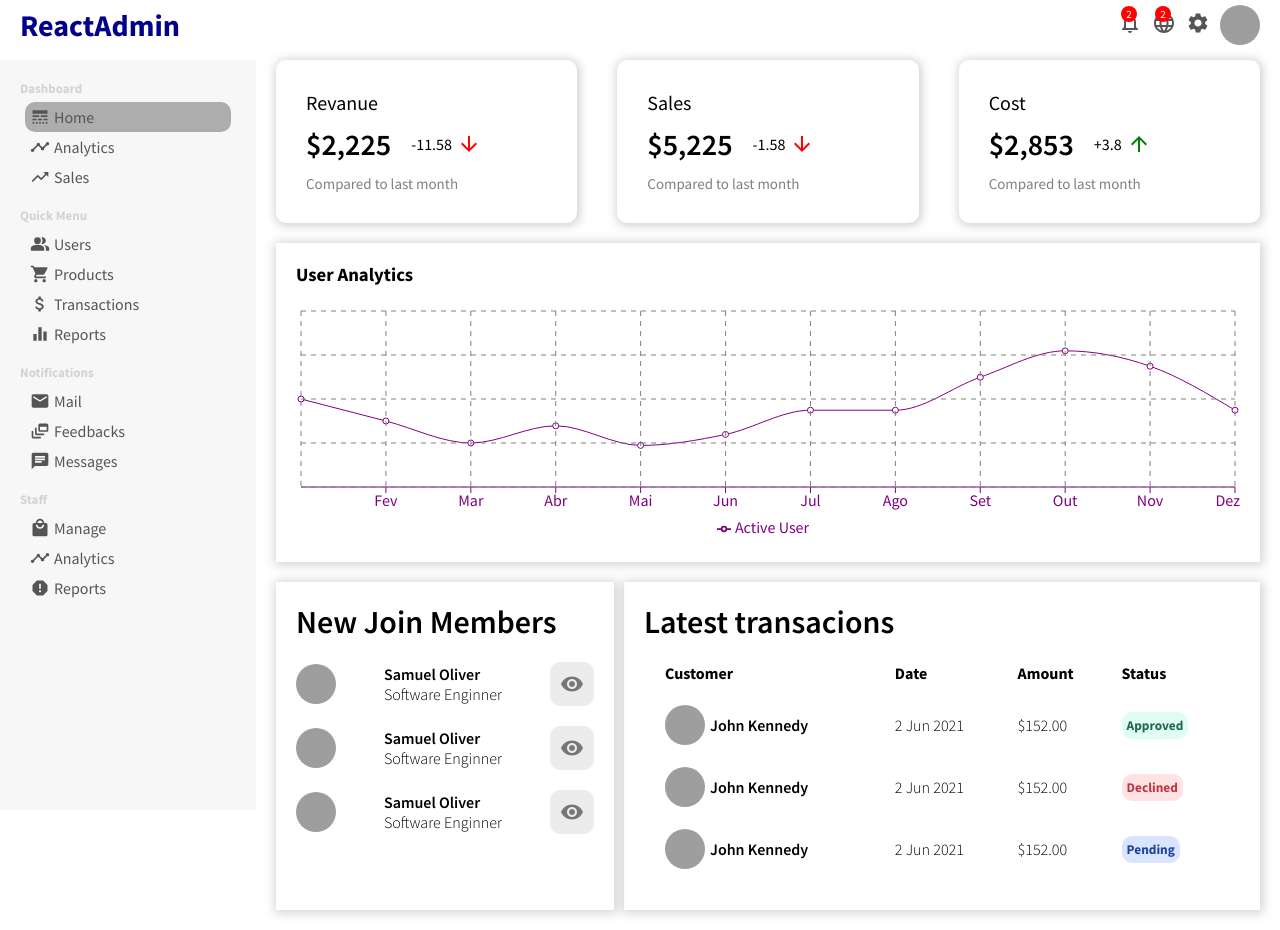
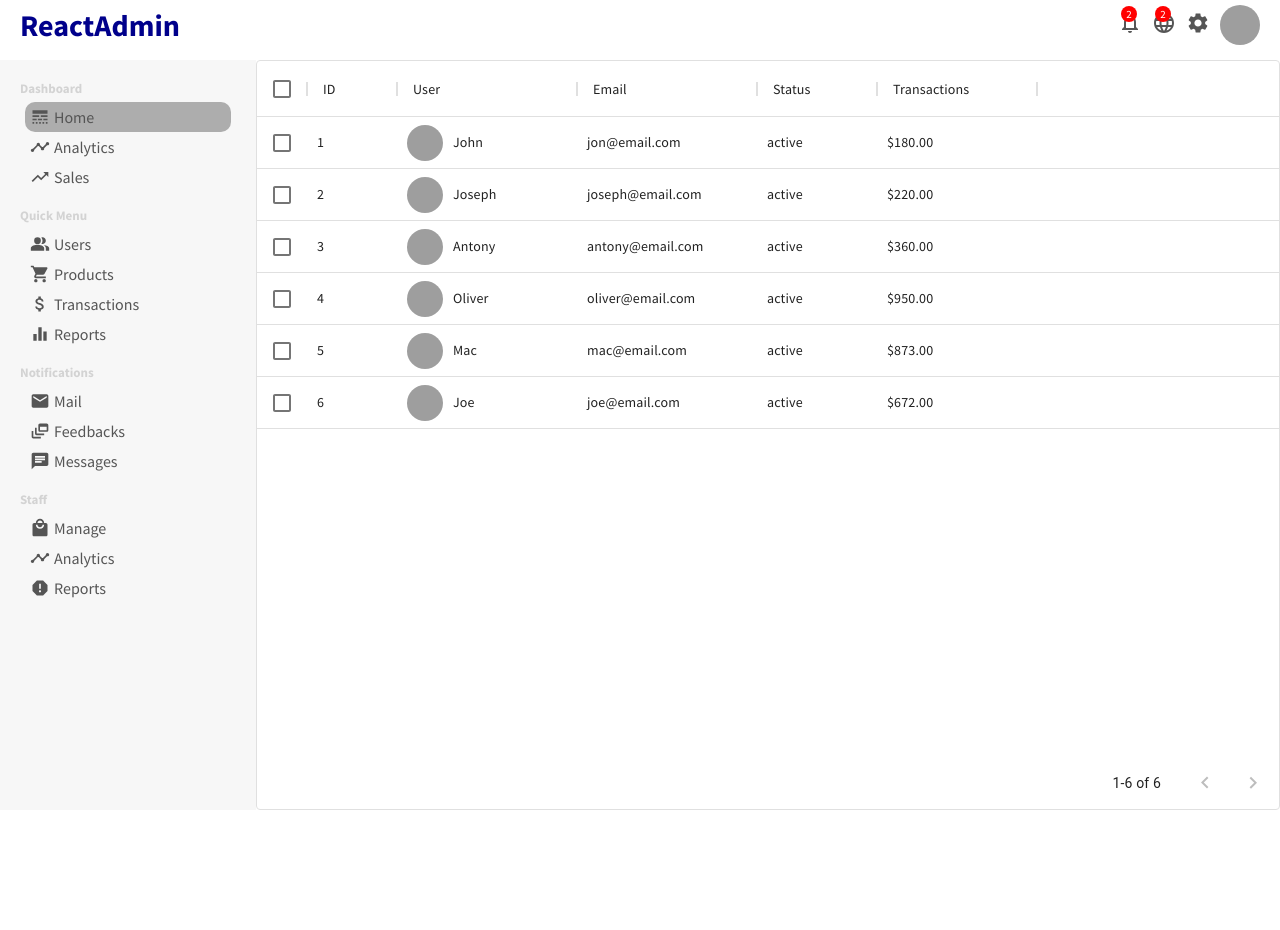
Before and after one commit to Sammynauta/DASHBOARD, a React (Create React App) app: page /users in a window 1280 px wide. After the commit the page ends 810 px from the top, so only its background shows below. Built offline with nearby package versions, Linux system fonts and the light colour scheme; grey boxes are pictures that could not be loaded.

Commit message:
material UI TABELA de usuarios em  processo.

```diff
--- a/package.json
+++ b/package.json
@@ -4,12 +4,15 @@
   "private": true,
   "dependencies": {
     "@material-ui/core": "^4.12.3",
+    "@material-ui/data-grid": "^4.0.0-alpha.37",
     "@material-ui/icons": "^4.11.2",
     "@testing-library/jest-dom": "^5.14.1",
     "@testing-library/react": "^11.2.7",
     "@testing-library/user-event": "^12.8.3",
     "react": "^17.0.2",
     "react-dom": "^17.0.2",
+    "react-router": "^5.2.0",
+    "react-router-dom": "^5.2.0",
     "react-scripts": "4.0.3",
     "recharts": "^2.1.6",
     "web-vitals": "^1.1.2"
--- a/src/App.js
+++ b/src/App.js
@@ -2,16 +2,26 @@ import Sidebar from "./components/sidebar/Sidebar";
 import Topbar from "./components/topbar/Topbar";
 import "./App.css";
 import Home from "./pages/home/Home";
+import { BrowserRouter as Router, Switch, Route } from "react-router-dom";
+import UserList from "./pages/userList/UserList";
+
 
 function App() {
   return (
-    <div className="App">
+    <Router>
       <Topbar />
       <div className="container">
         <Sidebar />
-        <Home />
+        <Switch>
+          <Route exact path="/">
+            <Home />
+          </Route>
+          <Route path="/users">
+            <UserList />
+          </Route>
+        </Switch>
       </div>
-    </div>
+    </Router>
   );
 }
 
--- a/src/pages/userList/UserList.css
+++ b/src/pages/userList/UserList.css
@@ -0,0 +1,16 @@
+.userList {
+    flex:  4;
+}
+
+.ListUser {
+    display: flex;
+    align-items: center;
+}
+
+.userListImg {
+    width: 36px;
+    height: 36px;
+    object-fit: cover;
+    border-radius: 50%;
+    margin-right: 10px;
+}
--- a/src/pages/userList/UserList.jsx
+++ b/src/pages/userList/UserList.jsx
@@ -1,9 +1,96 @@
 import "./UserList.css";
+import { DataGrid } from "@material-ui/data-grid";
 
 export default function UserList() {
-    return (
-        <div>
+  const columns = [
+    { field: "id", headerName: "ID", width: 90 },
+    { field: "user", headerName: "User", width: 180, renderCell: (params) => {
+        return (
+            <div className='ListUser'>
+                <img className='userListImg' src={params.row.avatar} alt="avatarUser" />
+                {params.row.username}
+            </div>
+        )
+    } },
+    { field: "email", headerName: "Email", width: 180 },
+    {
+      field: "status",
+      headerName: "Status",
+      width: 120,
+    },
+    {
+      field: "transactions",
+      headerName: "Transactions",
+      width: 160,
+    },
+  ];
 
-        </div>
-    )
+  const rows = [
+    {
+      id: 1,
+      username: "John",
+      avatar:
+        "https://images.pexels.com/photos/937481/pexels-photo-937481.jpeg?auto=compress&cs=tinysrgb&dpr=2&h=650&w=940",
+        email: "jon@email.com",
+        status: "active",
+        transactions: "$180.00",
+    },
+    {
+      id: 2,
+      username: "Joseph",
+      avatar:
+        "https://images.pexels.com/photos/937481/pexels-photo-937481.jpeg?auto=compress&cs=tinysrgb&dpr=2&h=650&w=940",
+        email: "joseph@email.com",
+        status: "active",
+        transactions: "$220.00",
+    },
+    {
+      id: 3,
+      username: "Antony",
+      avatar:
+        "https://images.pexels.com/photos/937481/pexels-photo-937481.jpeg?auto=compress&cs=tinysrgb&dpr=2&h=650&w=940",
+        email: "antony@email.com",
+        status: "active",
+        transactions: "$360.00",
+    },
+    {
+      id: 4,
+      username: "Oliver",
+      avatar:
+        "https://images.pexels.com/photos/937481/pexels-photo-937481.jpeg?auto=compress&cs=tinysrgb&dpr=2&h=650&w=940",
+        email: "oliver@email.com",
+        status: "active",
+        transactions: "$950.00",
+    },
+    {
+      id: 5,
+      username: "Mac",
+      avatar:
+        "https://images.pexels.com/photos/937481/pexels-photo-937481.jpeg?auto=compress&cs=tinysrgb&dpr=2&h=650&w=940",
+        email: "mac@email.com",
+        status: "active",
+        transactions: "$873.00",
+    },
+    {
+      id: 6,
+      username: "Joe",
+      avatar:
+        "https://images.pexels.com/photos/937481/pexels-photo-937481.jpeg?auto=compress&cs=tinysrgb&dpr=2&h=650&w=940",
+        email: "joe@email.com",
+        status: "active",
+        transactions: "$672.00",
+    },
+  ];
+
+  return (
+    <div className="userList">
+      <DataGrid
+        rows={rows}
+        columns={columns}
+        pageSize={10}
+        rowsPerPageOptions={[10]}
+        checkboxSelection
+      />
+    </div>
+  );
 }
```
Also changed, not shown: src/components/widgetLg/WidgetLg.jsx (+26 -9 lines), src/components/widgetSm/WidgetSm.jsx (+30 -12 lines), 1 other file (tests, documents, lock files or other folders).
